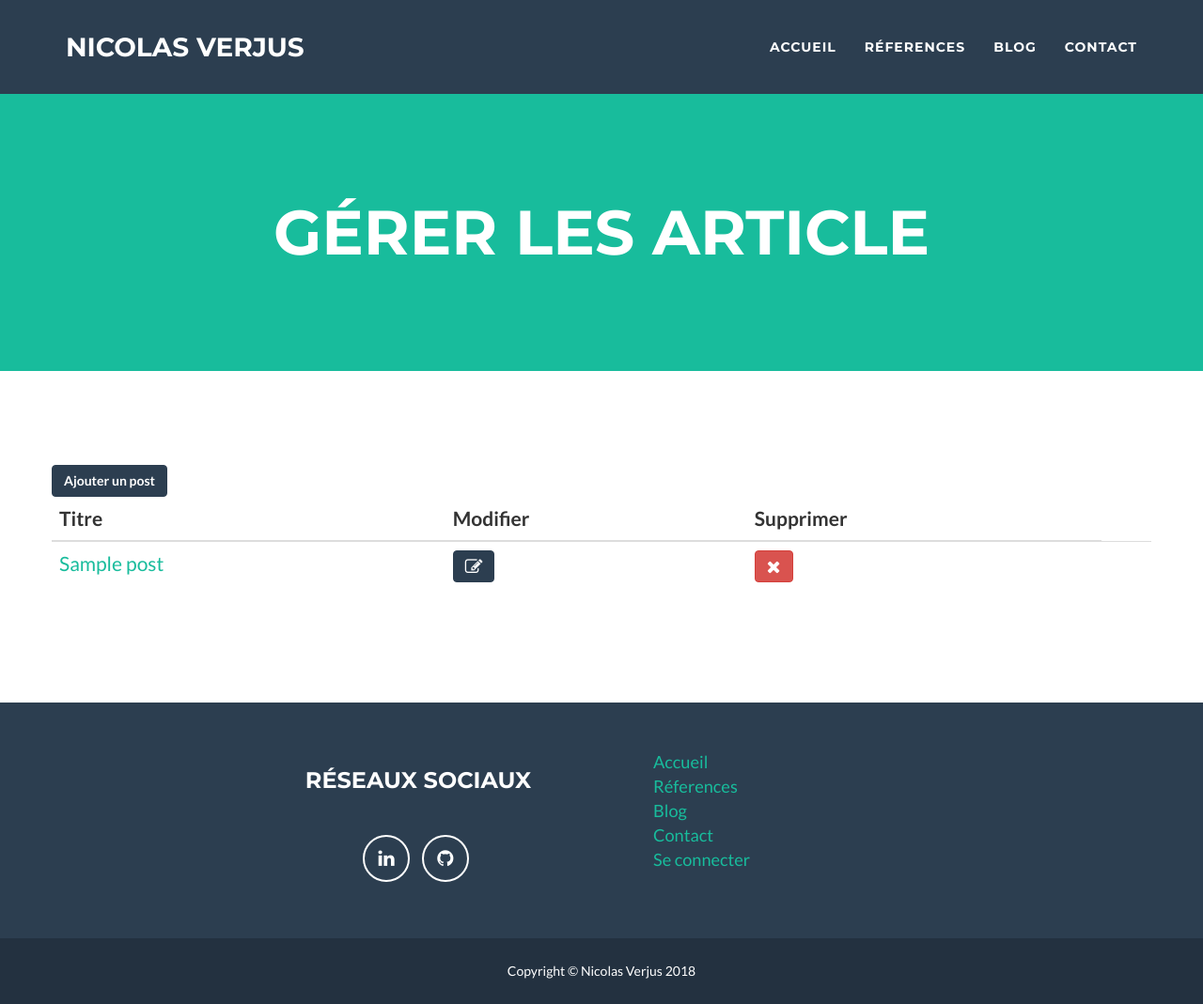
After one commit to nverjus/blog-oc-p4, a PHP site: template src/Blog/Views/Back/adminPosts.html.twig in a window 1280 px wide. The commit adds this page. Shown: the whole page at 94% size. Run offline with PHP 8.4, Linux system fonts and the light colour scheme; the template is opened without the code that fills it: most values are stand-ins (such as "Sample title", 1, 10 or a date in 2020); some libraries are stand-ins or nearby versions.

Commit message:
Manage post page done

```diff
--- a/lib/NV/MiniFram/Application.php
+++ b/lib/NV/MiniFram/Application.php
@@ -14,7 +14,7 @@ abstract class Application
     public function __construct()
     {
         $this->request = new Request;
-        $this->response = new Response;
+        $this->response = new Response($this);
         $this->config = new Config;
         $loader = new \Twig_Loader_Filesystem(__DIR__.'/../../../src/'.$this->name.'/Views');
         $this->twig = new \Twig_Environment($loader);
--- a/lib/NV/MiniFram/Controller.php
+++ b/lib/NV/MiniFram/Controller.php
@@ -38,4 +38,9 @@ abstract class Controller extends ApplicationComponent
         }
         return $this->$method($this->app->getRequest());
     }
+
+    public function isGranted($role)
+    {
+        return $this->app->getSession()->userHasRole($role);
+    }
 }
--- a/lib/NV/MiniFram/Response.php
+++ b/lib/NV/MiniFram/Response.php
@@ -1,7 +1,7 @@
 <?php
 namespace NV\MiniFram;
 
-class Response
+class Response extends ApplicationComponent
 {
     public function redirect404()
     {
--- a/src/Blog/Controller/SecurityController.php
+++ b/src/Blog/Controller/SecurityController.php
@@ -28,7 +28,7 @@ class SecurityController extends Controller
                 if ($user->verifyPassword()) {
                     $user->connect();
                     $this->app->getSession()->setFlash('Bienvenue '.$user->getName());
-                    $this->app->getResponse()->redirect('/login');
+                    $this->app->getResponse()->redirect('/admin-posts');
                 }
             }
             $this->app->getSession()->setFlash('Identifiants incorrects');
--- /dev/null
+++ b/src/Blog/Views/Back/adminPosts.html.twig
@@ -0,0 +1,74 @@
+{% extends 'layout.html.twig' %}
+{% block title %}Gérer les articles -
+{% endblock %}
+{% block body %}
+  <!-- Header -->
+  <header>
+    <div class="container">
+      <div class="row">
+        <div class="col-lg-12">
+          <div class="intro-text">
+            <span class="name">Gérer les article</span>
+          </div>
+        </div>
+      </div>
+    </div>
+  </header>
+
+  <section>
+    <div class="container">
+      {% if flash is not null %}
+        <div class="row">
+          <div class="col-lg-12">
+            <div class="alert alert-info">
+              <p>{{ flash }}</p>
+            </div>
+          </div>
+        </div>
+      {% endif %}
+      <div class="row">
+        <a href="/add-post">
+          <button type="button" class="btn btn-primary">Ajouter un post</button>
+        </a>
+        <br>
+      </div>
+      <div class="row">
+        <div class="table-responsive">
+          <table class="table table-hover">
+            <thead>
+              <tr>
+                <th>Titre</th>
+                <th>Modifier</th>
+                <th>Supprimer</th>
+              </tr>
+            </thead>
+            <tbody>
+              {% for post in posts %}
+                <tr>
+                  <td>
+                    <a href="/post-{{ post.id }}">{{ post.title }}</a>
+                  </td>
+                  <td>
+                    <a href="/post-edit-{{ post.id }}">
+                      <button type="button" class="btn btn-primary">
+                        <i class="fa fa-edit fa-lg"></i>
+                      </button>
+                    </a>
+                  </td>
+                  <td>
+                    <a href="/post-delete-{{ post.id }}">
+                      <button type="button" class="btn btn-danger">
+                        <i class="fa fa-close fa-lg"></i>
+                      </button>
+                    </a>
+                  </td>
+                  <td></td>
+                </tr>
+              {% endfor %}
+            </tbody>
+          </table>
+        </div>
+      </div>
+    </div>
+  </section>
+{% endblock %}
--- a/src/Blog/Views/Back/menu.html.twig
+++ b/src/Blog/Views/Back/menu.html.twig
@@ -1,7 +1,7 @@
 <div class="collapse navbar-collapse" id="bs-example-navbar-collapse-1">
   <ul class="nav navbar-nav navbar-right">
     <li>
-      <a href="#">Gerer les articles</a>
+      <a href="/admin-posts">Gerer les articles</a>
     </li>
     <li>
       <a href="#">Gerer les commentaires</a>
--- a/src/Blog/Views/Front/blog.html.twig
+++ b/src/Blog/Views/Front/blog.html.twig
@@ -20,6 +20,11 @@
   <section>
     <div class="container">
       <div class="row">
+        {% if flash is not null %}
+          <div class="alert alert-info">
+            <p>{{ flash }}</p>
+          </div>
+        {% endif %}
         {% for post in posts %}
           <div class=" col-lg-offset-2 col-lg-8 col-md-10 mx-auto">
             <div class="post-preview">
--- a/web/css/style.css
+++ b/web/css/style.css
@@ -22,3 +22,7 @@ article {
   margin: 15px;
   font-size: 1em;
 }
+
+table {
+  font-size: 1.5em;
+}
```
Also changed, not shown: config/routes.yml (+25 -15 lines), src/Blog/Controller/BackController.php (added, +23 -0 lines), src/Blog/Form/PostFormBuilder.php (added).
